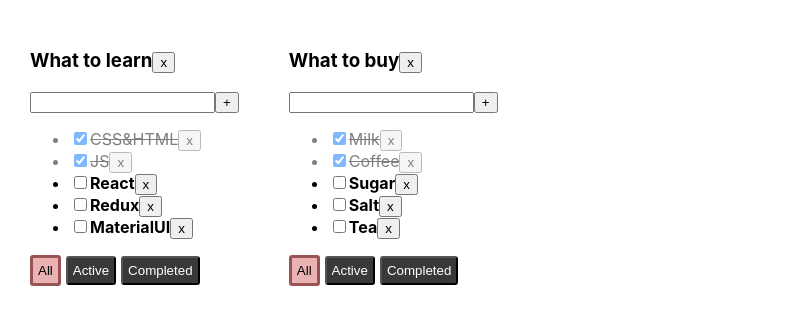
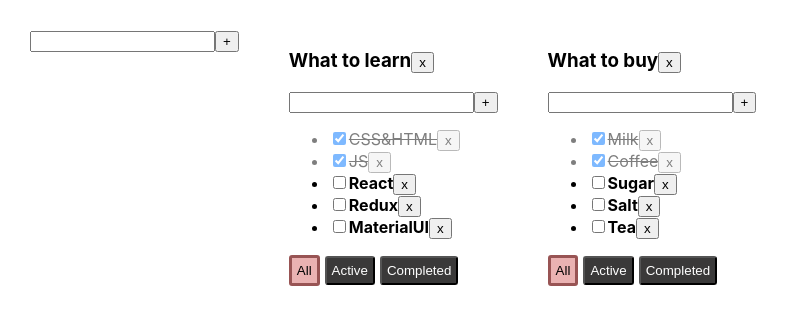
Before and after one commit to sergbfmv/ToDo-list-project, a React (Create React App) app: page / in a window 1280 px wide. Shown: the top 324 px of the page, without its empty margins (0-789 px from the left). Built offline with nearby package versions, Linux system fonts and the light colour scheme.

Commit message:
Added aditable span and now you can rename a task or todolist title. Also you can add new todolists.

```diff
--- a/src/App.tsx
+++ b/src/App.tsx
@@ -2,6 +2,7 @@ import React, {useState} from 'react';
 import './App.css';
 import {TaskType, Todolist} from "./components/Todolist/Todolist";
 import {v1} from "uuid";
+import {AddItemForm} from "./components/AddItemForm/AddItemForm";
 
 export type FilterValuesType = 'all' | 'active' | 'completed'
 export type TodolistsType = {
@@ -84,8 +85,25 @@ function App() {
         // setTasks(updateTask)
     }
 
+    const onChangeTaskTitle = (todolistsId: string, taskId: string, newValue: string) => {
+        setTasks({
+            ...tasks,
+            [todolistsId]: tasks[todolistsId].map(t => t.id === taskId ? {...t, title: newValue} : t)
+        })
+    }
+
+    const onChangeTodoTitle = (todolistsId: string, newValue: string) => {
+        setTodolists(todolists.map(tl => tl.todolistId === todolistsId ? {...tl, title: newValue} : tl))
+    }
+
     const removeTodoList = (todolistId: string) => {
         setTodolists(todolists.filter(tl => tl.todolistId !== todolistId))
+    }
+
+    const addTodoList = (newTitle: string) => {
+        const newTodoList: TodolistsType = {todolistId: v1(), title: newTitle, filter: 'all'}
+        setTodolists([newTodoList, ...todolists])
+        setTasks({...tasks, [newTodoList.todolistId]: []})
     }
 
     const mappedTodolists = todolists.map((tl) => {
@@ -112,12 +130,15 @@ function App() {
                 onChangeTask={onChangeTask}
                 filter={tl.filter}
                 removeTodoList={removeTodoList}
+                onChangeTaskTitle={onChangeTaskTitle}
+                onChangeTodoTitle={onChangeTodoTitle}
             />
         )
     })
 
     return (
         <div className="App">
+            <AddItemForm addItem={addTodoList}/>
             {mappedTodolists}
         </div>
     );
--- /dev/null
+++ b/src/components/AddItemForm/AddItemForm.tsx
@@ -0,0 +1,44 @@
+import React, {ChangeEvent, KeyboardEvent, useState} from "react";
+import {Input} from "../Input/Input";
+import {Button} from "../Button/Button";
+
+type AddItemFormPropsType = {
+    addItem: (newTitle: string) => void
+}
+export const AddItemForm = (props: AddItemFormPropsType) => {
+    const [error, setError] = useState<string | null>(null)
+    const [newTitle, setNewTitle] = useState('')
+
+    const onKeyDownHandler = (e: KeyboardEvent<HTMLInputElement>) => {
+        setError(null)
+        if (e.key === 'Enter') {
+            addTaskHandler()
+        }
+    }
+
+    const onChangeHandler = (e: ChangeEvent<HTMLInputElement>) => {
+        setNewTitle(e.currentTarget.value)
+    }
+
+    const addTaskHandler = () => {
+        if (newTitle.trim() !== '') {
+            props.addItem(newTitle.trim())
+            setNewTitle('')
+        } else {
+            setError('Field is required!')
+        }
+    }
+
+    return (
+        <div>
+            <Input newTitle={newTitle}
+                   onChange={onChangeHandler}
+                   onKeyDown={onKeyDownHandler}
+                   error={error}
+            />
+            {/*<input onChange={onChangeHandler} value={newTitle} onKeyDown={onKeyDownHandler}/>*/}
+            <Button title={'+'} callback={addTaskHandler}/>
+            {error ? <div className='error-text'>{error}</div> : ''}
+        </div>
+    )
+}
--- /dev/null
+++ b/src/components/EditableSpan/EditableSpan.tsx
@@ -0,0 +1,30 @@
+import React, {ChangeEvent, useState} from 'react';
+
+type EditableSpanPropsType = {
+    title: string
+    onChange: (value: string) => void
+}
+export const EditableSpan = (props: EditableSpanPropsType) => {
+    const [editMode, setEditMode] = useState(false)
+    const [title, setTitle] = useState('')
+
+    const activateEditMode = () => {
+        setEditMode(true)
+        setTitle(props.title)
+    }
+
+    const activateViewMode = () => {
+        setEditMode(false)
+        props.onChange(title)
+    }
+
+    const onChangeHandler = (e: ChangeEvent<HTMLInputElement>) => {
+        setTitle(e.currentTarget.value)
+    }
+
+    return (
+        editMode
+            ? <input value={title} onBlur={activateViewMode} onChange={onChangeHandler} autoFocus></input>
+            : <span onDoubleClick={activateEditMode}>{props.title}</span>
+    );
+};
--- a/src/components/Todolist/Todolist.tsx
+++ b/src/components/Todolist/Todolist.tsx
@@ -1,8 +1,9 @@
 import './Todolist.css'
-import React, {ChangeEvent, KeyboardEvent, useState} from "react";
+import React, {ChangeEvent} from "react";
 import {FilterValuesType} from "../../App";
 import {Button} from "../Button/Button";
-import {Input} from "../Input/Input";
+import {AddItemForm} from "../AddItemForm/AddItemForm";
+import {EditableSpan} from "../EditableSpan/EditableSpan";
 
 export type TaskType = {
     id: string,
@@ -18,16 +19,27 @@ type TodolistPropsType = {
     addTask: (todolistId: string, newTitle: string) => void
     changeFilter: (todolistId: string, value: FilterValuesType) => void
     onChangeTask: (todolistId: string, taskId: string, isDone: boolean) => void
+    onChangeTaskTitle: (todolistId: string, taskId: string, value: string) => void
+    onChangeTodoTitle: (todolistId: string, value: string) => void
     filter: FilterValuesType
     removeTodoList: (todolistId: string) => void
 }
 export const Todolist = (props: TodolistPropsType) => {
 
-    const [newTitle, setNewTitle] = useState('')
-    const [error, setError] = useState<string | null>(null)
-
     const changeFilterHandler = (todolistId: string, value: FilterValuesType) => {
         props.changeFilter(props.todolistId, value)
+    }
+
+    const addTask = (newTitle: string) => {
+        props.addTask(props.todolistId, newTitle)
+    }
+
+    const removeTodoList = () => {
+        props.removeTodoList(props.todolistId)
+    }
+
+    const onChangeTodoTitleHandler = (value: string) => {
+        props.onChangeTodoTitle(props.todolistId, value)
     }
 
     const mappedTasks = props.tasks.map((t) => {
@@ -39,54 +51,26 @@ export const Todolist = (props: TodolistPropsType) => {
             props.onChangeTask(props.todolistId, t.id, e.currentTarget.checked)
         }
 
+        const onChangeTitleHandler = (value: string) => {
+            props.onChangeTaskTitle(props.todolistId, t.id, value)
+        }
+
         return (
             <li key={t.id} className={t.isDone ? 'task-done' : 'task'}>
                 <input type="checkbox" checked={t.isDone} onChange={onChangeHandler}/>
-                <span>{t.title}</span>
+                <EditableSpan title={t.title} onChange={onChangeTitleHandler}/>
                 <Button title={'x'} callback={removeTaskHandler}/>
             </li>
         )
     })
 
-    const addTaskHandler = () => {
-        if (newTitle.trim() !== '') {
-            props.addTask(props.todolistId, newTitle.trim())
-            setNewTitle('')
-        } else {
-            setError('Field is required!')
-        }
-    }
-
-    const onKeyDownHandler = (e: KeyboardEvent<HTMLInputElement>) => {
-        setError(null)
-        if (e.key === 'Enter') {
-            addTaskHandler()
-        }
-    }
-
-    const onChangeHandler = (e: ChangeEvent<HTMLInputElement>) => {
-        setNewTitle(e.currentTarget.value)
-    }
-
-    const removeTodoList = () => {
-        props.removeTodoList(props.todolistId)
-    }
-
     return (
         <div>
-            <h3>{props.title}
+            <h3>
+                <EditableSpan title={props.title} onChange={onChangeTodoTitleHandler}/>
                 <button onClick={removeTodoList}>x</button>
             </h3>
-            <div>
-                <Input newTitle={newTitle}
-                       onChange={onChangeHandler}
-                       onKeyDown={onKeyDownHandler}
-                       error={error}
-                />
-                {/*<input onChange={onChangeHandler} value={newTitle} onKeyDown={onKeyDownHandler}/>*/}
-                <Button title={'+'} callback={addTaskHandler}/>
-                {error ? <div className='error-text'>{error}</div> : ''}
-            </div>
+            {<AddItemForm addItem={addTask}/>}
             <ul>
                 {mappedTasks}
                 {props.tasks.length === 0 ? 'Not tasks in the list' : false}
```
